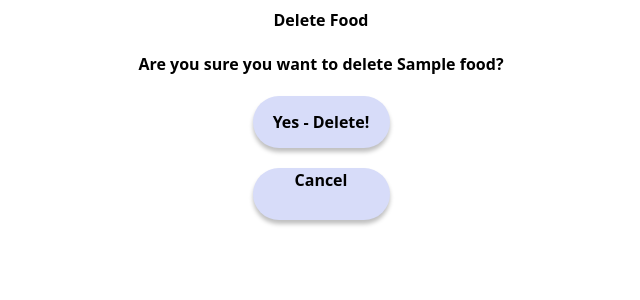
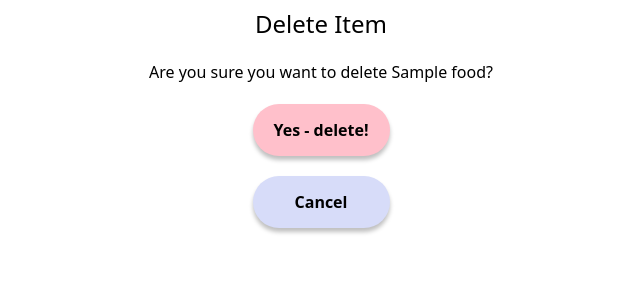
Before and after one commit to jamiepantling/fridgy, a Django app: page /foods/1/delete/ in a window 1280 px wide. Shown: the part 53-353 px from the top of the page, without its empty margins (319-959 px from the left). Run offline with Django 4.2, Linux system fonts and the light colour scheme; tables that the repository leaves empty hold one stand-in row (values such as "Sample post"); some libraries are stand-ins or nearby versions; some web fonts are replaced.

Commit message:
style confirm delete and improve food index

```diff
--- a/app/static/css/style.css
+++ b/app/static/css/style.css
@@ -51,6 +51,16 @@
     height: 45px;
     border-radius: 32px;
     background-color: #d7dcf9;
+    box-shadow: 0 4px 4px 0 rgba(0, 0, 0, 0.25)
+}
+
+.delete-btn {
+    width: 137px;
+    height: 52px;
+    border-radius: 30px;
+    background-color: pink;
+    color: black;
+    font-weight: bold;
     box-shadow: 0 4px 4px 0 rgba(0, 0, 0, 0.25)
 }
 
@@ -158,6 +168,7 @@ hr {
   padding: 4px 29px 5px 25px;
   border-radius: 32px;
   background-color: #d7dcf9;
+  box-shadow: 0 4px 4px 0 rgba(0, 0, 0, 0.25)
 }
 #add-item-btn-text {
     margin: 0;
--- a/app/templates/app/food_confirm_delete.html
+++ b/app/templates/app/food_confirm_delete.html
@@ -1,18 +1,18 @@
 {% extends 'base.html' %}
 
 {% block content %}
-  <h1 class="text-center font-bold mb-5">Delete Food</h1>
+  <h1 class="text-center text-2xl mb-5">Delete Item</h1>
 
-  <h4 class="text-center font-bold mb-5">Are you sure you want to delete <span class="">{{ object.food_name }}</span>?</h4>
+  <h4 class="text-center  mb-5">Are you sure you want to delete <span class="">{{ object.food_name }}</span>?</h4>
 
   <form action="" method="POST">
     {% csrf_token %}
     <div class="flex justify-center">
-    <input type="submit" value="Yes - Delete!" class="btn  mb-5">
+    <input type="submit" value="Yes - delete!" class="delete-btn mb-5">
     </div>
+</form>
+    <div class="flex items-center my-auto justify-center">
+    <a href="{% url 'foods_detail' food.id %}"><button class="btn text-center">Cancel</button></a>
+  </div>
 
-    <div class="flex justify-center">
-    <a href="{% url 'foods_detail' food.id %}" class="btn text-center">Cancel</a>
-  </div>
-  </form>
 {% endblock %}
--- a/app/templates/base.html
+++ b/app/templates/base.html
@@ -31,7 +31,7 @@
                             <a class="inline-block h-7" href="{% url 'household_detail' user.profile.household.id %}">
                                 <div class="flex justify-center items-center">
                                     <div>
-                                       <img class="trash" src="../../static/img/household.svg">
+                                       <img class="trash" src="/../../static/img/household.svg">
                                     </div>
                                     <div class="mx-1">
                                         Household
--- a/theme/static/css/dist/styles.css
+++ b/theme/static/css/dist/styles.css
@@ -743,6 +743,11 @@ select {
   margin-right: 1rem;
 }
 
+.my-auto {
+  margin-top: auto;
+  margin-bottom: auto;
+}
+
 .mb-10 {
   margin-bottom: 2.5rem;
 }
@@ -1077,6 +1082,11 @@ select {
   background-color: rgb(29 78 216 / var(--tw-bg-opacity));
 }
 
+.bg-red-300 {
+  --tw-bg-opacity: 1;
+  background-color: rgb(252 165 165 / var(--tw-bg-opacity));
+}
+
 .object-contain {
   -o-object-fit: contain;
      object-fit: contain;
```
Also changed, not shown: app/templates/foods/index.html (+22 -6 lines), app/static/img/nope.png (added), app/static/img/tick.png (added).
